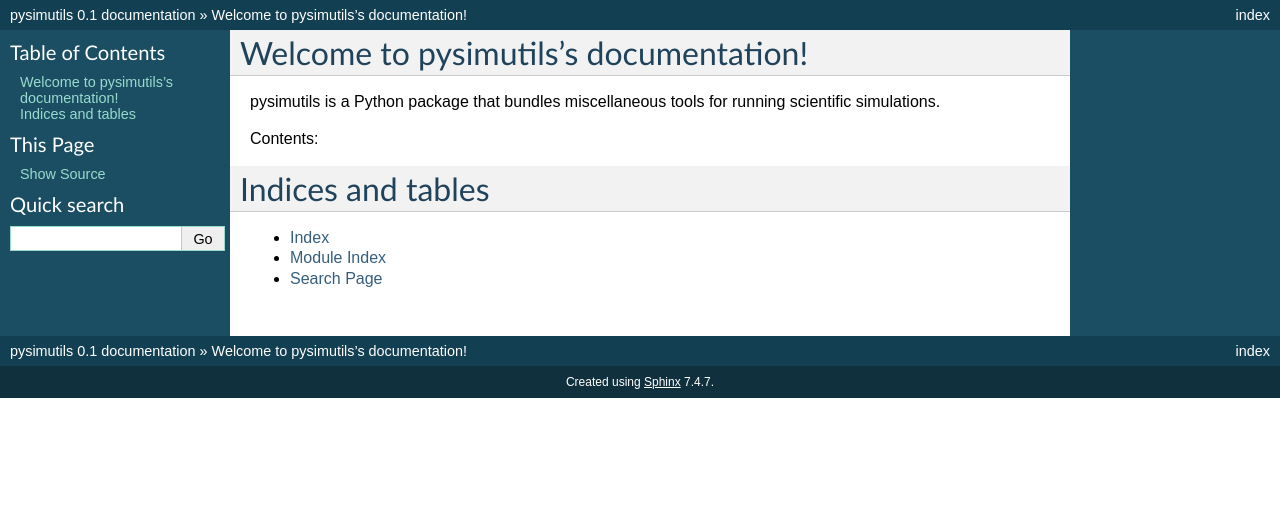
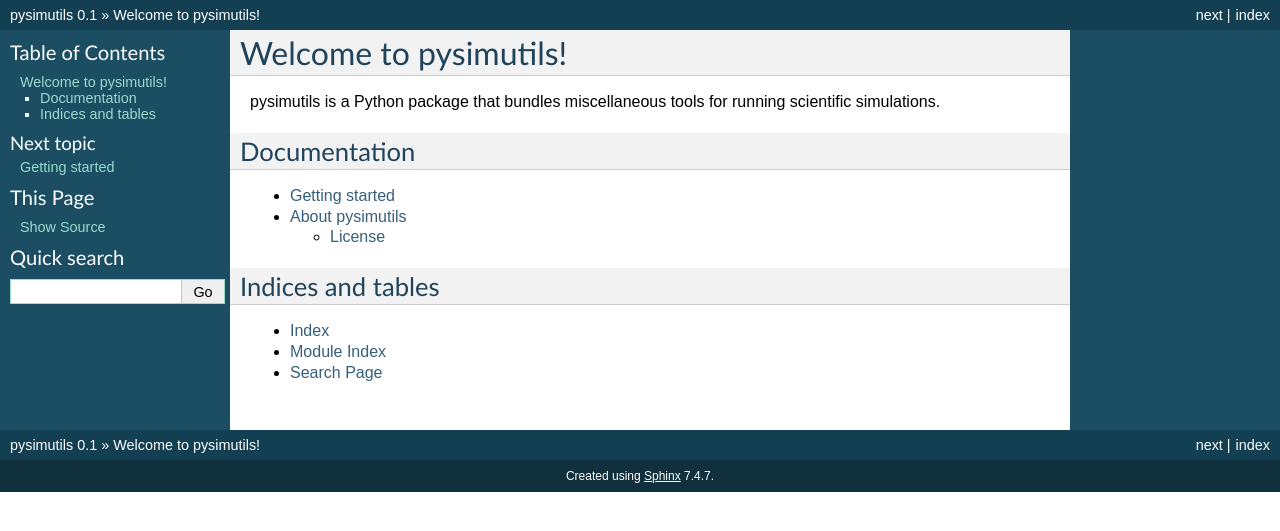
Before and after one commit to andsor/pysimutils, a Sphinx documentation site: the page built from doc/index.rst, in a window 1280 px wide. Shown: the top 531 px of the page. Built offline with Sphinx 7.4.7, drawn with Linux system fonts in a browser that asks for light colours.

Commit message:
doc: add license

```diff
--- a/doc/conf.py
+++ b/doc/conf.py
@@ -118,7 +118,7 @@
 
 # The name for this set of Sphinx documents.  If None, it defaults to
 # "<project> v<release> documentation".
-#html_title = None
+html_title = "{} {}".format(project, release)
 
 # A shorter title for the navigation bar.  Default is the same as html_title.
 #html_short_title = None
--- /dev/null
+++ b/doc/getting-started.rst
@@ -0,0 +1,2 @@
+Getting started
+===============
--- a/doc/index.rst
+++ b/doc/index.rst
@@ -1,17 +1,19 @@
-Welcome to pysimutils's documentation!
-======================================
+Welcome to pysimutils!
+======================
 
 pysimutils is a Python package that bundles miscellaneous tools for running scientific simulations.
 
-Contents:
+Documentation
+-------------
 
 .. toctree::
    :maxdepth: 2
 
-
+   getting-started
+   about
 
 Indices and tables
-==================
+------------------
 
 * :ref:`genindex`
 * :ref:`modindex`
```
Also changed, not shown: doc/about.rst (added, +24 -0 lines), doc/gplv3-127x51.png (added).
